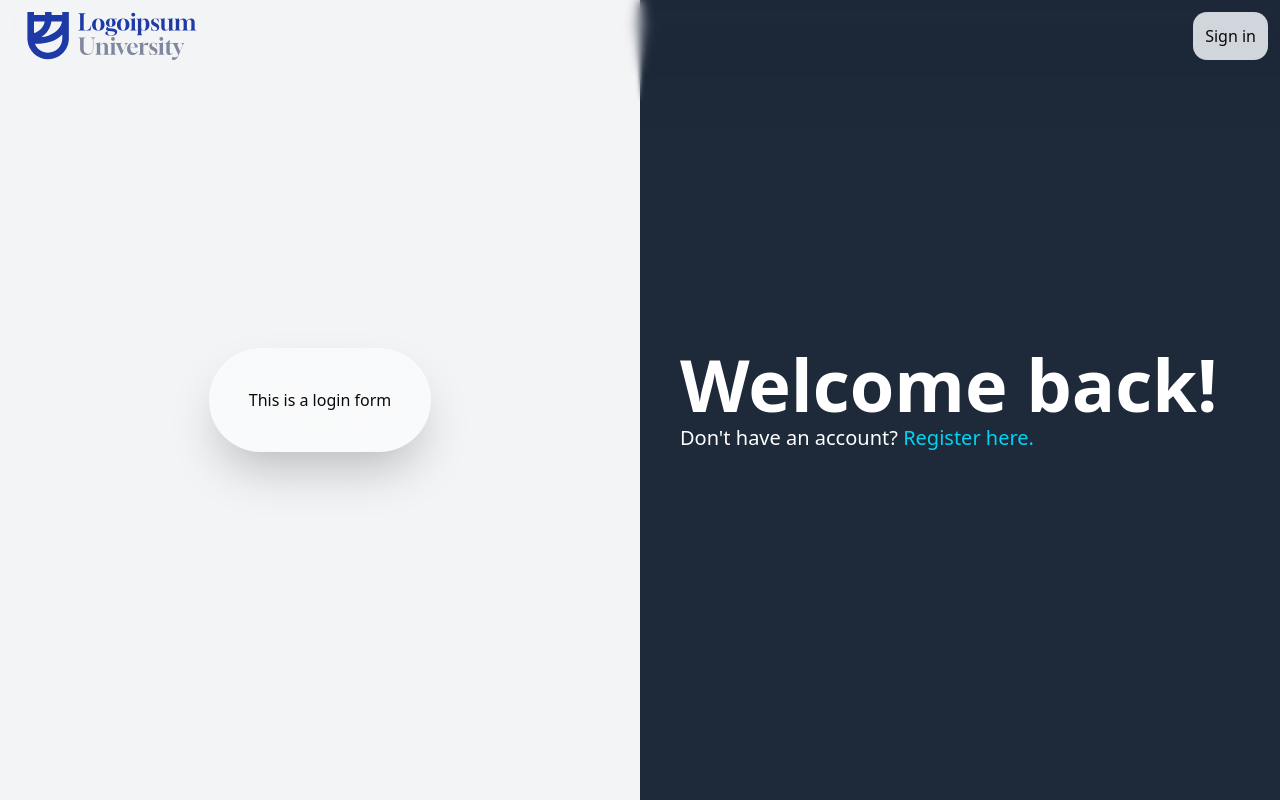
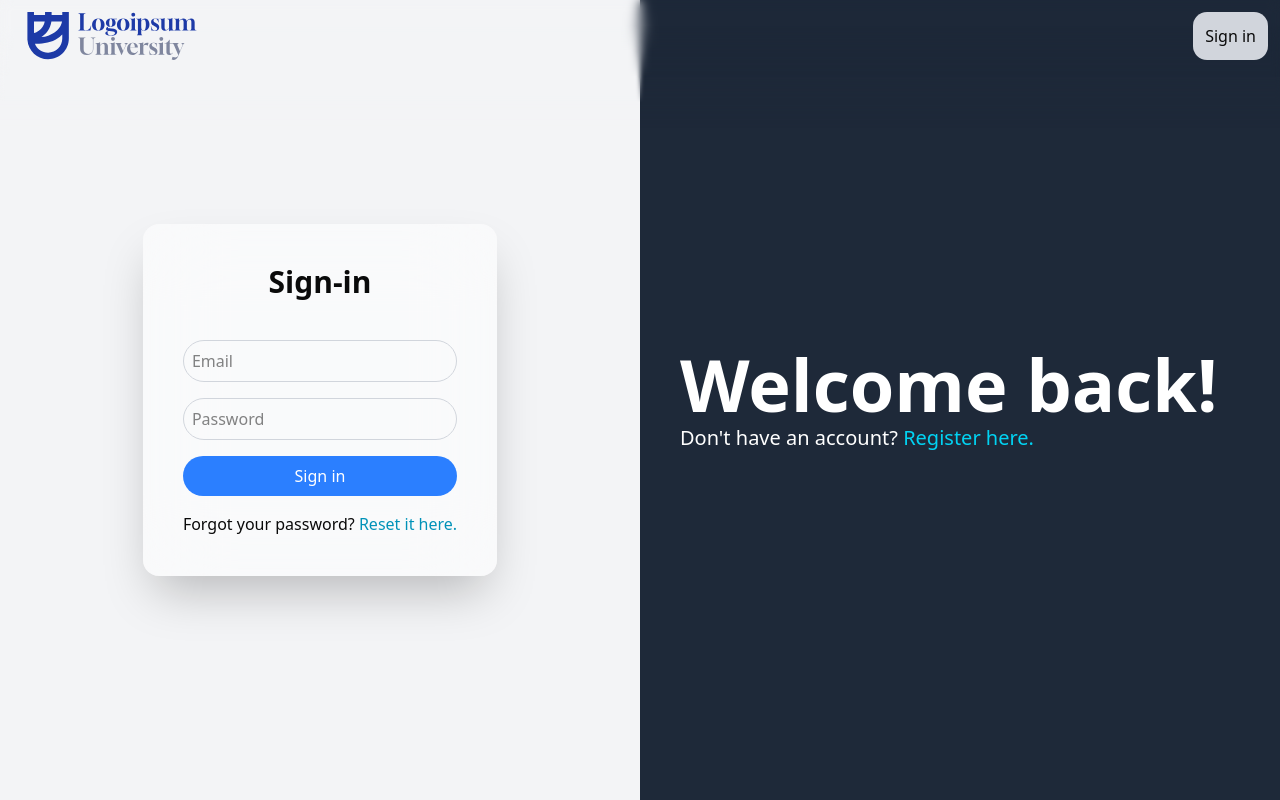
Before and after one commit to adityaBanka/first-next-app, a Next.js app: page /sign-in in a window 1280 px wide. Shown: the top 800 px of the page. Built offline with nearby package versions, Linux system fonts and the light colour scheme.

Commit message:
big learna

```diff
--- /dev/null
+++ b/src/app/(root)/reset-password/page.tsx
@@ -0,0 +1,9 @@
+function Page() {
+    return (
+        <div className='min-h-screen flex items-center justify-center bg-gray-100'>
+            <h1 className='text-3xl font-semibold'>Reset Password</h1>
+        </div>
+    )
+}
+
+export default Page
--- a/src/app/(root)/sign-in/page.tsx
+++ b/src/app/(root)/sign-in/page.tsx
@@ -1,9 +1,81 @@
+"use client"
 import Link from "next/link"
+import { signup } from '@/app/api/auth'
+import { useState } from 'react'
+
 function Page() {
+  const [password, setPassword] = useState('')
+
+  const passwordCriteria = {
+    minLength: password.length >= 8,
+    hasUpperCase: /[A-Z]/.test(password),
+    hasLowerCase: /[a-z]/.test(password),
+    hasNumber: /[0-9]/.test(password),
+    hasSpecialChar: /[!@#$%^&*]/.test(password),
+  }
+
+  const renderPasswordStrength = () => {
+    if (!password) return null
+
+    return (
+      <div className="space-y-1 text-sm mt-2">
+        <p className={`${passwordCriteria.minLength ? 'text-green-500' : 'text-gray-400'}`}>
+          At least 8 characters
+        </p>
+        <p className={`${passwordCriteria.hasUpperCase ? 'text-green-500' : 'text-gray-400'}`}>
+          At least one uppercase letter
+        </p>
+        <p className={`${passwordCriteria.hasLowerCase ? 'text-green-500' : 'text-gray-400'}`}>
+          At least one lowercase letter
+        </p>
+        <p className={`${passwordCriteria.hasNumber ? 'text-green-500' : 'text-gray-400'}`}>
+          At least one number
+        </p>
+        <p className={`${passwordCriteria.hasSpecialChar ? 'text-green-500' : 'text-gray-400'}`}>
+          At least one special character (!@#$%^&*)
+        </p>
+      </div>
+    )
+  }
+
   return (
-    <div className='flex flex-row items-center justify-between min-h-screen min-w-screen'>
+    <div className='flex flex-row items-center justify-between min-h-screen'>
       <div className='bg-gray-100 min-h-screen w-full flex items-center justify-center'>
-        <div className='bg-white/50 backdrop-blur-2xl shadow-2xl p-10 rounded-full'> This is a login form</div>
+        <div className='bg-white/50 backdrop-blur-2xl shadow-2xl p-10 rounded-2xl'>
+          <form action={signup}>
+            <h1 className='text-3xl font-semibold text-center'>Sign-in</h1>
+            <div className='flex flex-col space-y-4 mt-10'>
+              <input
+                name="email"
+                type="email"
+                placeholder="Email"
+                className='p-2 rounded-full border border-gray-300'
+              />
+              <div>
+                <input
+                  name="password"
+                  type="password"
+                  placeholder="Password"
+                  className='p-2 rounded-full border border-gray-300 w-full'
+                  onChange={(e) => setPassword(e.target.value)}
+                  value={password}
+                />
+                {renderPasswordStrength()}
+              </div>
+              <button
+                type="submit"
+                className='bg-blue-500 text-white p-2 rounded-full'
+                disabled={!Object.values(passwordCriteria).every(Boolean)}
+              >
+                Sign in
+              </button>
+            </div>
+          </form>
+
+          <div className='mt-4'>
+            <p className="text-center">Forgot your password? <Link href="/reset-password" className="hover:underline underline-offset-3 text-cyan-600">Reset it here.</Link></p>
+          </div>
+        </div>
       </div>
 
 
--- a/src/app/(root)/sign-up/page.tsx
+++ b/src/app/(root)/sign-up/page.tsx
@@ -1,20 +1,19 @@
 import Link from "next/link"
 function Page() {
   return (
-    <div className='flex flex-row items-center justify-between min-h-screen min-w-screen'>
+    <div className='flex flex-row items-center justify-between min-h-screen'>
+
+      <div className='bg-gray-800 min-h-screen w-full flex items-center justify-end not-lg:hidden'>
+        <div className='text-white text-end p-10'>
+          <h1 className='text-7xl font-semibold'>Join now!</h1>
+          <p className="text-xl">Already have an account? <Link href="/sign-in" className="hover:underline underline-offset-3 text-cyan-400">Login here.</Link></p>
+        </div>
+      </div>
+
       <div className='bg-gray-100 min-h-screen w-full flex items-center justify-center'>
         <div className='bg-white/50 backdrop-blur-2xl shadow-2xl p-10 rounded-full'> This is a registration form</div>
       </div>
 
-
-
-      <div className='bg-gray-800 h-screen w-full flex items-center not-lg:hidden'>
-        <div className=' px-10 text-white space-y-1'>
-          <h1 className='text-7xl font-semibold'>Join now!</h1>
-          <p className="text-xl">Already have an account? <Link href="/sign-in" className="hover:underline underline-offset-3 text-cyan-400">Login here.</Link></p>
-        </div>
-
-      </div>
     </div>
   )
 }
--- /dev/null
+++ b/src/app/api/auth.tsx
@@ -0,0 +1,6 @@
+'use server'
+
+export async function signup(formData: FormData) {
+    console.log("Form Data", formData.get("email"))
+    console.log("Form Data", formData.get("password"))
+}
--- a/src/components/Footer.tsx
+++ b/src/components/Footer.tsx
@@ -5,9 +5,9 @@ import Logo_text from "@/assets/logo_text.svg"
 
 function Footer() {
   return (
-    <div className="bg-gray-800 space-y-10 p-20">
+    <div className="flex flex-col bg-gray-800 space-y-10 p-20">
 
-      <div className='flex justify-center space-x-15'>
+      <div className='flex lg:flex-row flex-col justify-center space-x-15'>
 
         <div className='flex flex-col text-gray-300 space-y-1'>
           <p className='text-lg text-white pb-1 underline underline-offset-2'>sBanka.in</p>
@@ -18,7 +18,7 @@ function Footer() {
           <Link href="/" className="hover:text-white hover:underline underline-offset-2 w-fit">Privacy Policy</Link>
         </div>
 
-        <Separator orientation="vertical" className='min-h-50 my-auto' />
+        <Separator orientation="vertical" className='min-h-50 my-auto not-lg:hidden' />
 
         <div className='flex flex-col text-gray-300 space-y-1'>
           <p className='text-lg text-white pb-1 underline underline-offset-2'>Address</p>
@@ -34,9 +34,9 @@ function Footer() {
           <p>Email: subhashbanka@gmail.com</p> */}
         </div>
 
-        <Separator orientation="vertical" className='min-h-50 my-auto' />
+        <Separator orientation="vertical" className='min-h-50 my-auto not-lg:hidden' />
 
-        <iframe src="https://www.google.com/maps/embed?pb=!1m18!1m12!1m3!1d2019.1750522992584!2d85.11758207045936!3d25.612863300941545!2m3!1f0!2f0!3f0!3m2!1i1024!2i768!4f13.1!3m3!1m2!1s0x39ed583b6b51a497%3A0xb85436170f2a7326!2sBanka%20Computer%20Education!5e0!3m2!1sen!2sin!4v1747428225007!5m2!1sen!2sin" width="500" height="300" loading="lazy"></iframe>
+        <iframe src="https://www.google.com/maps/embed?pb=!1m18!1m12!1m3!1d2019.1750522992584!2d85.11758207045936!3d25.612863300941545!2m3!1f0!2f0!3f0!3m2!1i1024!2i768!4f13.1!3m3!1m2!1s0x39ed583b6b51a497%3A0xb85436170f2a7326!2sBanka%20Computer%20Education!5e0!3m2!1sen!2sin!4v1747428225007!5m2!1sen!2sin" width="500" height="300" loading="lazy" className='w-ful'></iframe>
 
       </div>
 
--- a/src/components/SectionOne.tsx
+++ b/src/components/SectionOne.tsx
@@ -12,13 +12,13 @@ function SectionOne() {
                 <div className='space-x-5'>
                     <button
                         onClick={() => router.push('/sign-in')}
-                        className='bg-white/50 p-5 rounded-full hover:bg-white/100 hover:scale-105 transition-all duration-100 ease-in-out'
+                        className='bg-white/50 p-5 rounded-full hover:bg-white/100 hover:scale-105 transition-all duration-100 ease-in-out hover:cursor-pointer'
                     >
                         Join Batch
                     </button>
                     <button
                         onClick={() => router.push('/sign-in')}
-                        className='bg-white/50 p-5 rounded-full hover:bg-white/100 hover:scale-105 transition-all duration-100 ease-in-out'
+                        className='bg-white/50 p-5 rounded-full hover:bg-white/100 hover:scale-105 transition-all duration-100 ease-in-out hover:cursor-pointer'
                     >
                         Take Test
                     </button>
```
